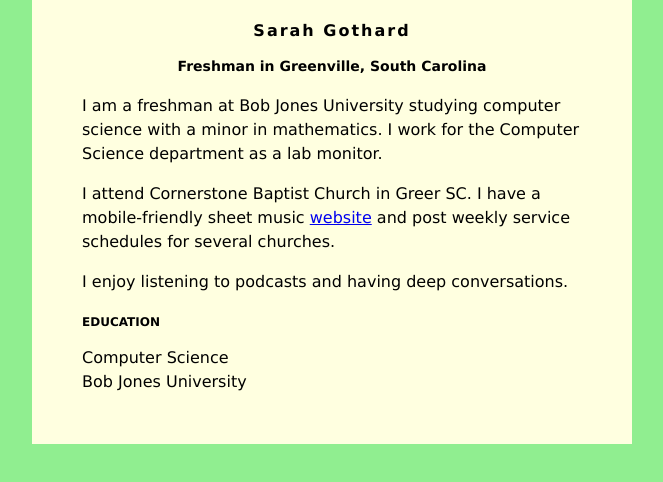
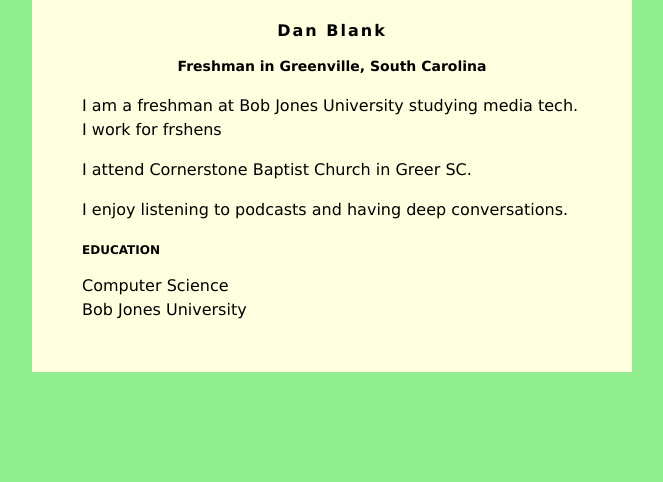
Before and after one commit to Dblan221/Dblan221.github.io, a plain HTML site: page index.html in a window 1280 px wide. Shown: the whole page, without its empty margins (308-971 px from the left). Drawn offline with Linux system fonts and the light colour scheme.

Commit message:
Update index.html

```diff
--- a/index.html
+++ b/index.html
@@ -30,15 +30,12 @@
 </head>
 <body>
     <div id="content">
-        <h1>Sarah Gothard</h1>
+        <h1>Dan Blank</h1>
         <h2>Freshman in Greenville, South Carolina</h2>
 
-         <p>I am a freshman at Bob Jones University studying computer science with a minor in
-            mathematics. I work for the Computer Science department as a lab monitor.</p>
+         <p>I am a freshman at Bob Jones University studying media tech. I work for frshens</p>
          <p>
-            I attend Cornerstone Baptist Church in Greer SC. I have a mobile-friendly
-            sheet music <a href="https://mobilehymns.org/">website</a> and post weekly service
-            schedules for several churches.
+            I attend Cornerstone Baptist Church in Greer SC.
          </p>
          <p>
             I enjoy listening to podcasts and having deep conversations.
```
